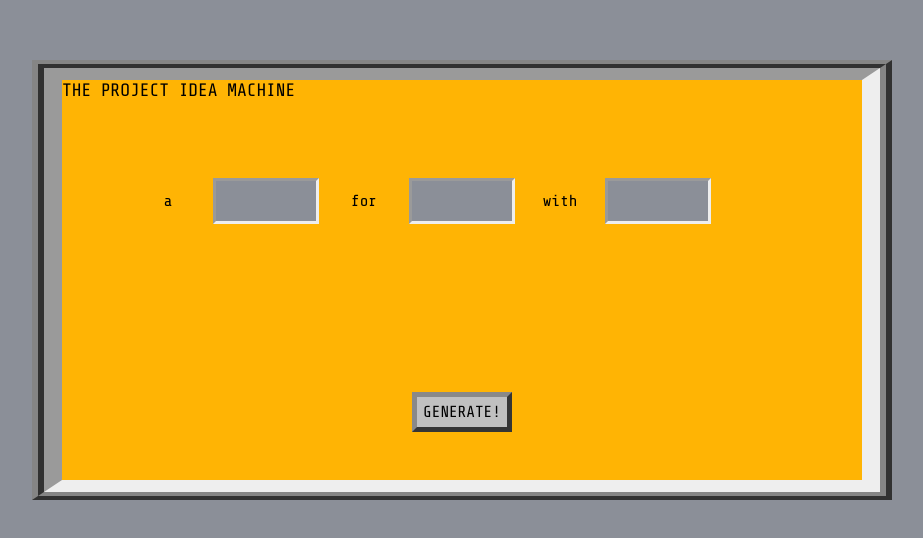
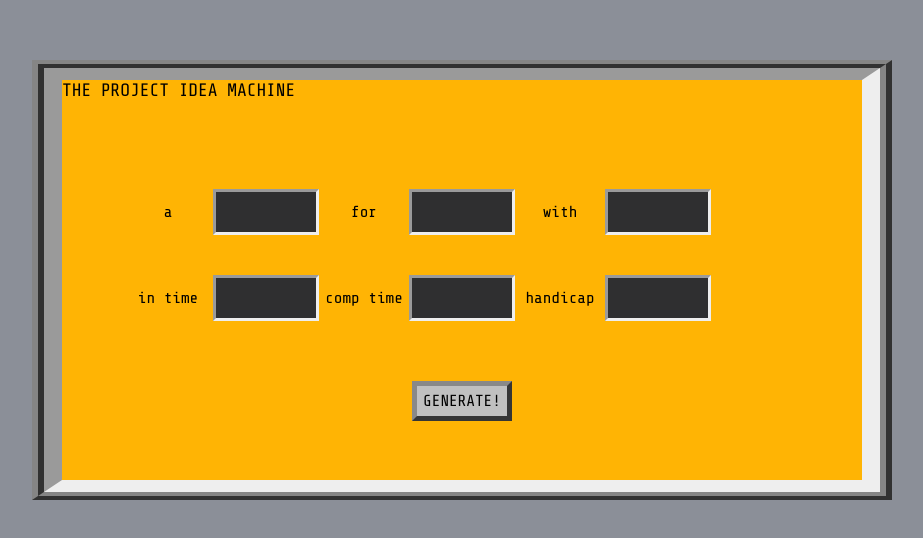
Before and after one commit to ahmadlatif1/projectgen, an Angular app: page / in a window 1280 px wide. Shown: the part 108-646 px from the top of the page, without its empty margins (178-1101 px from the left). Built offline with nearby package versions, Linux system fonts and the light colour scheme.

Commit message:
final version before adding selection

```diff
--- a/src/app/boxoverlay/boxoverlay.component.css
+++ b/src/app/boxoverlay/boxoverlay.component.css
@@ -66,6 +66,15 @@ font-size: large;
 .slotsides{
 
 display: flex;
+
+}
+.slotbox{
+
+
+    display:flex;
+    flex-direction: column;
+    align-content: center;
+
 
 }
 .slotrowrow{
--- a/src/app/boxoverlay/boxoverlay.component.ts
+++ b/src/app/boxoverlay/boxoverlay.component.ts
@@ -15,10 +15,14 @@ import { SlotComponent } from '../slot/slot.component';
       <div class="boxtop"> THE PROJECT IDEA MACHINE</div>
 
 
-      <div *ngFor="let stack of genstack, index as j">
+      <div class="slotbox" *ngFor="let stack of genstack, index as j">
+
+
+      <div class="filler" *ngIf="j==1&&stack.length"></div>
+
 
          <div class="slotrowrow">
-           <div class="filler"></div>
+           <div class="filler"  *ngIf="stack.length>1" ></div>
             <div class="slotrow" *ngFor="let substack of stack; index as i">
 
               <div class="slotcolumn">{{substack[0]}}</div>
@@ -30,13 +34,12 @@ import { SlotComponent } from '../slot/slot.component';
 
             </div>
 
-            <div class="slotcolumn"></div>
+            <div class="slotcolumn" *ngIf="stack.length>1" ></div>
 
 
-            <div class="filler"></div>
+            <div class="filler"  *ngIf="stack.length>1"></div>
 
         </div>
-        <div class="filler"></div>
 
       </div>
       <div class="boxbottom">
@@ -66,7 +69,7 @@ export class BoxoverlayComponent implements OnInit {
     this.spinstatus++
   }
 
-  machinedata=globals.machinedata.slice(0,3);
+  machinedata=globals.machinedata.slice(0,6);
 
 
 
--- a/src/app/slot-element/slot-element.component.ts
+++ b/src/app/slot-element/slot-element.component.ts
@@ -4,7 +4,7 @@ import { Component, OnInit, Input } from '@angular/core';
 @Component({
   selector: 'app-slot-element',
   template:`
-    <div [ngClass]="getclass()" [style.animation]="getwinner()+' '+duration+'s'+' linear'" [style.animation-delay]="delay+'s'" >{{word}}</div>
+    <div [ngClass]="getclass()" [style.animation]="getwinner()+' '+duration+'s'+' linear forwards'" [style.animation-delay]="delay+'s'" >{{word}}</div>
   `,
   styles: [`
 
@@ -31,18 +31,22 @@ import { Component, OnInit, Input } from '@angular/core';
       justify-content:center;
       padding-left:5px;
 
+      opacity:0;
 
     }
     .winbox{
-
-      animation-fill-mode: forwards;
-      opacity: 1;
       color:seashell;
-
+      opacity:0;
     }
     .fillbox{
 
       opacity: 0;
+
+    }
+    .placeholder{
+
+      z-index:-3;
+      opacity:1;
 
     }
 
@@ -93,12 +97,14 @@ export class SlotElementComponent implements OnInit {
 
   @Input() winner:boolean=false;
 
+
   duration=0.2
 
   delay=0
 
   getwinner(){
 
+    if(this.word=="")return ""
     if(this.winner)
     return"winnerflip"; else return"fillerflip"
 
@@ -106,8 +112,10 @@ export class SlotElementComponent implements OnInit {
 
   getclass(){
 
+    if(this.word=="")return "placeholder"
     if(this.winner)
     return"winbox"; else return "fillbox"
+
 
   }
 
@@ -115,7 +123,7 @@ export class SlotElementComponent implements OnInit {
   constructor() { }
 
   ngOnInit(): void {
-   // console.log("o")
+   console.log("\n o"+this.getwinner())
    this.delay=this.order*(this.duration/2)
    this.duration=this.duration-this.duration*Number(this.winner)*(0.5)
 
--- a/src/app/slot/slot.component.ts
+++ b/src/app/slot/slot.component.ts
@@ -9,6 +9,7 @@ import * as globals from '../globals';
       <div *ngIf="spun">
           <app-slot-element [ngStyle]="{'position':'absolute'}" [winner]="i+1==spinlist.length" *ngFor="let s of spinlist; index as i" [word]="s" [order]="i"></app-slot-element>
       </div>
+      <app-slot-element [ngStyle]="{'position':'absolute'}" ></app-slot-element>
 
 
     `
```
